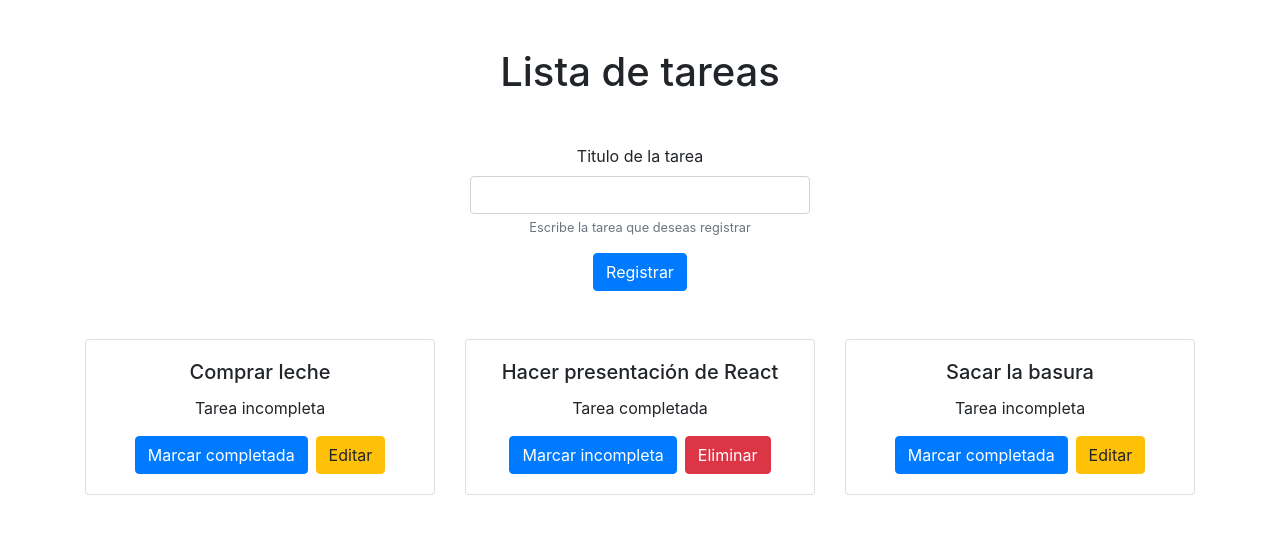
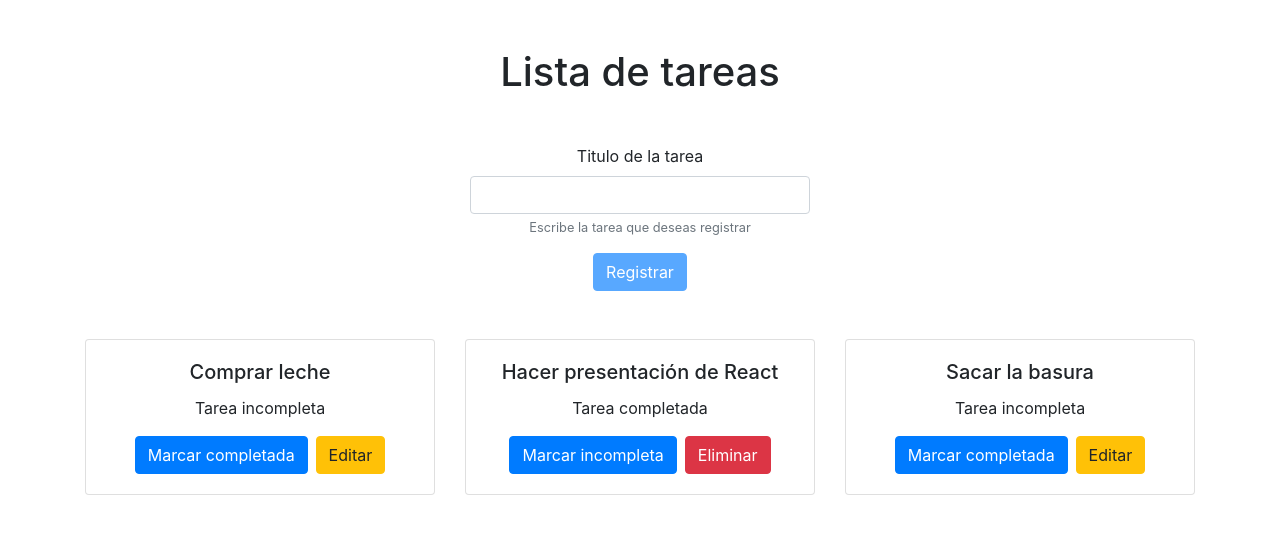
Before and after one commit to Gabicho258/TodoApp, a React (Create React App) app: page / in a window 1280 px wide. Shown: the top 534 px of the page. Built offline with nearby package versions, Linux system fonts and the light colour scheme.

Commit message:
Introduccion a react - workshop completo

```diff
--- a/src/components/formulario.js
+++ b/src/components/formulario.js
@@ -1,12 +1,31 @@
-import React, { useState } from "react";
+import React, { useState, useEffect } from "react";
 
 export default function Formulario(props) {
+  // estado del componente
   const [titulo, setTitulo] = useState("");
 
+  // funcion propia del componente que puede emitir 2 funciones dependiendo de una propiedad
   const handleClick = (event) => {
+    // prevenir redirección
     event.preventDefault();
-    props.handleRegistrar(titulo);
+
+    if(!props.editable) {
+      // registrar una nueva tarea
+      props.handleRegistrar(titulo);
+    } else {
+      // editar una tarea
+      props.handleEditar({ id: props.editable.id, titulo: titulo, completado: props.editable.completado });
+    }
+    // limpiar el formulario
+    setTitulo("");
   };
+
+  // dos ciclos de vida, cuando el componente se monta por primera vez y cuando el componente se actualiza segun una propiedad de su estado
+  useEffect(() => {
+    if (props.editable) {
+      setTitulo(props.editable.titulo);
+    }
+  }, [props.editable])
 
   return (
     <form className="col-4 ml-auto mr-auto mb-5">
@@ -22,8 +41,8 @@ export default function Formulario(props) {
           Escribe la tarea que deseas registrar
         </small>
       </div>
-      <button type="submit" className="btn btn-primary" onClick={handleClick}>
-        Registrar
+      <button type="submit" className={props.editable ? "btn btn-warning" : "btn btn-primary" } onClick={handleClick} disabled={!titulo}>
+        { props.editable ? "Editar" : "Registrar" }
       </button>
     </form>
   );
--- a/src/components/listaTareas.js
+++ b/src/components/listaTareas.js
@@ -1,27 +1,32 @@
 import React from "react";
 
-export default function ListaTareas({ listaTareas }) {
-  const botonIncompleta = (
-    <button className="btn btn-primary mr-2">Marcar incompleta</button>
+export default function ListaTareas({ listaTareas, handleToggle, handleEliminar, recibirEditable }) {
+
+  const botonIncompleta = (id) => (
+    <button className="btn btn-primary mr-2" onClick={() => handleToggle(id)}>Marcar incompleta</button>
   );
-  const botonCompleta = (
-    <button className="btn btn-primary mr-2">Marcar completada</button>
+  const botonCompleta = (id) => (
+    <button className="btn btn-primary mr-2" onClick={() => handleToggle(id)}>Marcar completada</button>
   );
-  const botonEditar = <button className="btn btn-warning">Editar</button>;
-  const botonEliminar = <button className="btn btn-danger">Eliminar</button>;
+  const botonEditar = (tarea) => (
+    <button className="btn btn-warning" onClick={() => recibirEditable(tarea)}>Editar</button>
+  );
+  const botonEliminar = (id) => (
+    <button className="btn btn-danger" onClick={() => handleEliminar(id)}>Eliminar</button>
+  );
 
   return (
     <div className="row">
       {listaTareas.map((tarea) => (
-        <div className="col-4 mb-4">
-          <div className="card" key={tarea.id}>
+        <div className="col-4 mb-4" key={tarea.id}>
+          <div className="card" >
             <div className="card-body">
               <h5 className="card-title">{tarea.titulo}</h5>
               <p className="card-text">
                 {tarea.completado ? "Tarea completada" : "Tarea incompleta"}
               </p>
-              {tarea.completado ? botonIncompleta : botonCompleta}
-              {tarea.completado ? botonEliminar : botonEditar}
+              {tarea.completado ? botonIncompleta(tarea.id) : botonCompleta(tarea.id)}
+              {tarea.completado ? botonEliminar(tarea.id) : botonEditar(tarea)}
             </div>
           </div>
         </div>
--- a/src/pages/principal.js
+++ b/src/pages/principal.js
@@ -4,32 +4,56 @@ import ListaTareas from "../components/listaTareas";
 import tareas from "../utils/tareas";
 
 export default function Principal() {
-  const [listaTareas, setListaTareas] = useState([]);
 
+  // Estados del componente
+  const [listaTareas, setListaTareas] = useState(tareas);
+  const [editable, setEditable] = useState(null);
+
+  // Ciclo de vida con hook useEffect
   useEffect(() => {
     setListaTareas(tareas);
   }, []);
 
+  // función para agregar una nueva tarea
   const handleRegistrar = (tarea) => {
     const ultimoId = listaTareas[listaTareas.length - 1].id;
-    setListaTareas([
-      ...listaTareas,
+    setListaTareas(estadoPrevio => [
+      ...estadoPrevio,
       { id: ultimoId + 1, titulo: tarea, completado: false },
     ]);
   };
 
-  const handleToggle = (id) => {};
+  // función para cambiar el estado de una tarea
+  const handleToggle = (id) => {
+    const nuevaLista = listaTareas.map(tarea => tarea.id === id ? { ...tarea, completado: !tarea.completado } : tarea);
+    setListaTareas(nuevaLista);
+  };
 
-  const handleEditar = (nuevaTarea, id) => {};
+  // funcion para recibir una tarea que se va a editar
+  const recibirEditable = (tarea) => {
+    setEditable(tarea);
+  }
 
-  const handleEliminar = () => {};
+  // funcion para editar una tarea
+  const handleEditar = (nuevaTarea) => {
+    const nuevaLista = listaTareas.map(tarea => tarea.id === nuevaTarea.id ? { id: nuevaTarea.id, titulo: nuevaTarea.titulo, completado: nuevaTarea.completado } : tarea)
+    setListaTareas(nuevaLista);
+    setEditable(null);
+  };
 
+  // Eliminar una tarea
+  const handleEliminar = (id) => {
+    const nuevaLista = listaTareas.map(tarea => tarea.id === id ? null: tarea).filter(tarea => tarea != null);
+    setListaTareas(nuevaLista);
+  };
+
+  // Renderizar el componente
   return (
     <>
       <div className="container">
         <h1 className="text-center mt-5 mb-5">Lista de tareas</h1>
-        <Formulario handleRegistrar={handleRegistrar} />
-        <ListaTareas listaTareas={listaTareas} />
+        <Formulario handleRegistrar={handleRegistrar} handleEditar={handleEditar} editable={editable} />
+        <ListaTareas listaTareas={listaTareas} handleToggle={handleToggle} handleEliminar={handleEliminar} recibirEditable={recibirEditable} />
       </div>
     </>
   );
```
Also changed, not shown: 2 other files (tests, documents, lock files or other folders).
